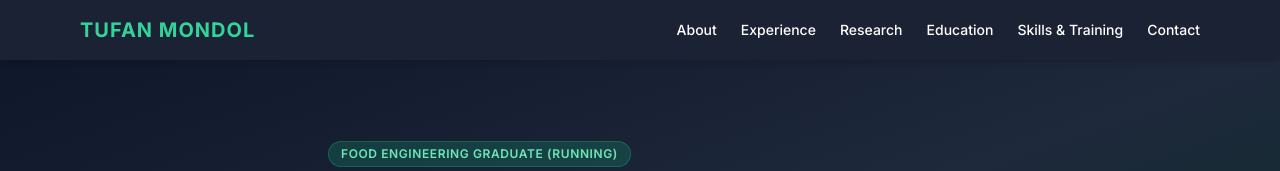
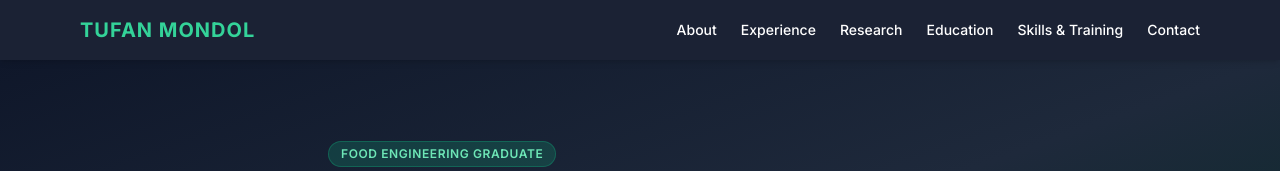
Before and after one commit to tufan2001/tufan2001.github.io, a plain HTML site: page index.html in a window 1280 px wide. Shown: the top 171 px of the page. Drawn offline with nearby package versions, Linux system fonts and the light colour scheme.

```diff
--- a/index.html
+++ b/index.html
@@ -37,7 +37,7 @@
             </div>
             <div class="text-center md:text-left">
                 <span class="inline-block bg-emerald-500/20 text-emerald-300 border border-emerald-500/30 px-3 py-1 rounded-full text-xs font-semibold uppercase tracking-wider mb-3">
-                    Food Engineering Graduate (Running)
+                    Food Engineering Graduate
                 </span>
                 <h1 class="text-4xl md:text-5xl font-bold mb-2">Tufan Mondol</h1>
                 <p class="text-xl text-emerald-400 font-medium mb-4">B.Sc. in Food Engineering | DUET, Gazipur</p>
```
